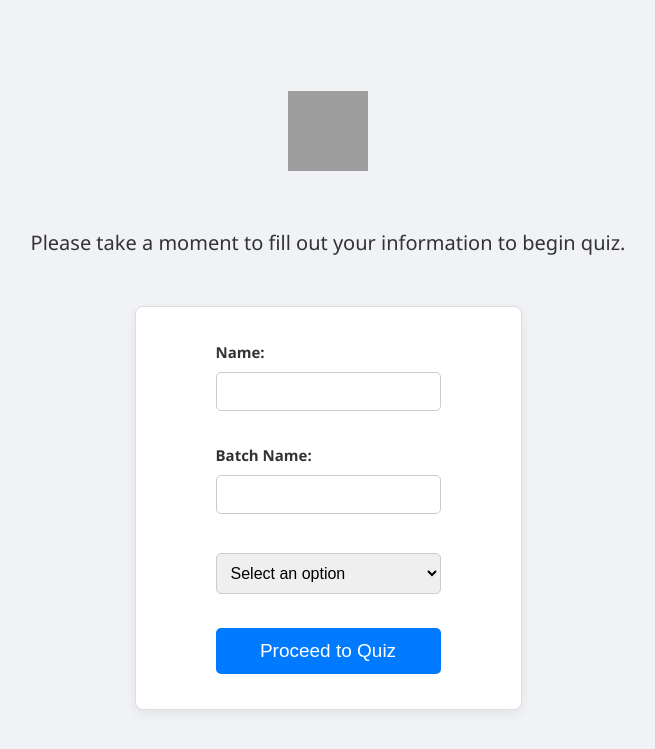
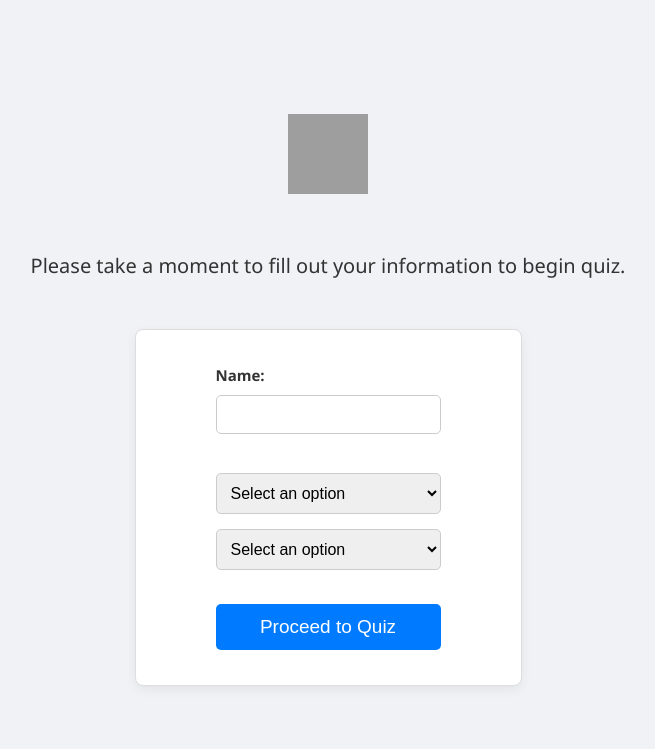
Before and after one commit to msamij/Quiz-System, a Django app: page / in a window 1280 px wide. Shown: the top 749 px of the page, without its empty margins (312-967 px from the left). Run offline with Django 5.2, Linux system fonts and the light colour scheme; grey boxes are pictures that could not be loaded.

Commit message:
update templates

```diff
--- a/feedback/templates/quiz/base.html
+++ b/feedback/templates/quiz/base.html
@@ -1,7 +1,7 @@
 <!DOCTYPE html>
 <html>
   <head>
-    <title>Feedback System</title>
+    <title>Quiz System</title>
 
     <style>
       *,
--- a/feedback/templates/quiz/quiz_form.html
+++ b/feedback/templates/quiz/quiz_form.html
@@ -80,6 +80,6 @@
   </select>
   <br /><br />
   {% endfor %}
-  <button type="submit">Submit Feedback</button>
+  <button type="submit">Submit answers</button>
 </form>
 {% endblock %}
--- a/feedback/templates/quiz/register.html
+++ b/feedback/templates/quiz/register.html
@@ -8,9 +8,12 @@
   <input type="text" name="name" required />
   <br />
 
-  <label>Batch Name:</label>
-  <input type="text" name="batch_name" required />
-  <br />
+  <select name="batch_name" required>
+    <option value="" selected disabled>Select an option</option>
+
+    <option value="MWF">MWF</option>
+    <option value="TTS">TTS</option>
+  </select>
 
   <select name="batch_time" required>
     <option value="" selected disabled>Select an option</option>
```
Also changed, not shown: db.sqlite3.
